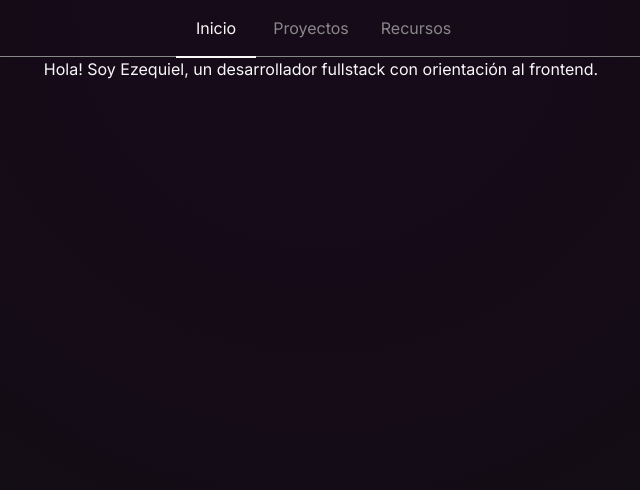
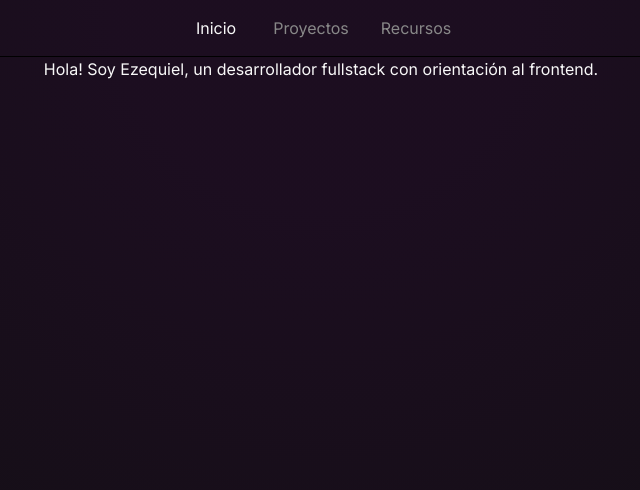
Before and after one commit to echudev/portfolio, a Next.js app: page / in a window 1280 px wide. Shown: the top 490 px of the page, without its empty margins (319-959 px from the left). Built offline with nearby package versions, Linux system fonts and the light colour scheme.

Commit message:
corrección estilos

```diff
--- a/app/globals.css
+++ b/app/globals.css
@@ -9,7 +9,7 @@
     align-items: center;
     color: #f8f8f8;
     background-color: hsl(287, 30%, 0%);
-    background-image: radial-gradient(circle at top, hsl(287,40%, 7%) 20%, hsl(287, 0%, 6%));
+    background-image: radial-gradient(circle at top, hsl(287,40%, 9%) 20%, hsl(287, 0%, 6%));
     background-repeat: no-repeat;
     background-attachment: fixed;
     background-size: cover;
--- a/app/layout.tsx
+++ b/app/layout.tsx
@@ -5,7 +5,7 @@ import Navigation from "../components/Navigation";
 const inter = Inter({ subsets: ["latin"] });
 
 export const metadata = {
-  title: "echudev",
+  title: "Ezequiel M.",
   description: "Portfolio from Echudev, web developer",
 };
 
--- a/components/Navigation.tsx
+++ b/components/Navigation.tsx
@@ -15,21 +15,21 @@ const navLinks: NavLink[] = [
     href: "/",
     style:
       "relative text-center inline-block z-10 w-[80px] leading-10 hover:text-Doctor transition",
-    activeStyle: `text-Doctor relative text-center inline-block z-10 w-[80px] leading-10 hover:text-Doctor transition pb-2 border-b-2 border-Doctor `,
+    activeStyle: `text-Doctor relative text-center inline-block z-10 w-[80px] leading-10 hover:text-Doctor transition`,
   },
   {
     name: "Proyectos",
     href: "/projects",
     style:
       "relative text-center inline-block z-10 w-[110px] leading-10 hover:text-Doctor transition",
-    activeStyle: `text-Doctor relative text-center inline-block z-10 w-[110px] leading-10 hover:text-Doctor transition pb-2 border-b-2 border-Doctor `,
+    activeStyle: `text-Doctor relative text-center inline-block z-10 w-[110px] leading-10 hover:text-Doctor transition`,
   },
   {
     name: "Recursos",
     href: "/resources",
     style:
       "relative text-center inline-block z-10 w-[100px] leading-10 hover:text-Doctor transition",
-    activeStyle: `text-Doctor relative text-center inline-block z-10 w-[100px] leading-10 hover:text-Doctor transition pb-2 border-b-2 border-Doctor `,
+    activeStyle: `text-Doctor relative text-center inline-block z-10 w-[100px] leading-10 hover:text-Doctor transition `,
   },
 ];
 
@@ -37,7 +37,7 @@ const Navigation = () => {
   const pathname = usePathname();
   const hoverBkg = useRef<HTMLDivElement>(null);
 
-  function handleMouseEnter(event: React.MouseEvent<HTMLAnchorElement>) {
+  function handleMouseClick(event: React.MouseEvent<HTMLAnchorElement>) {
     let targetElement = event.target as HTMLAnchorElement;
     let { offsetLeft, offsetWidth } = targetElement;
     if (hoverBkg.current) {
@@ -46,14 +46,14 @@ const Navigation = () => {
       hoverBkg.current.style.backgroundColor = "rgba(68, 68, 68, 0.5)";
     }
   }
-  function handleMouseLeave() {
-    if (hoverBkg.current) {
-      hoverBkg.current.style.backgroundColor = "transparent";
-    }
-  }
+  // function handleMouseLeave() {
+  //   if (hoverBkg.current) {
+  //     hoverBkg.current.style.backgroundColor = "transparent";
+  //   }
+  // }
 
   return (
-    <nav className="w-screen mt-2 pb-2 z-50 border-b-[1px] border-Argent">
+    <nav className="w-screen mt-2 pb-2 z-50 border-b border-black">
       <div
         aria-label="navLinks container"
         className="relative mx-auto w-[290px] h-10 text-Argent select-none"
@@ -71,8 +71,7 @@ const Navigation = () => {
             <Link
               key={i}
               href={link.href}
-              onMouseEnter={(e) => handleMouseEnter(e)}
-              onMouseLeave={handleMouseLeave}
+              onClick={(e) => handleMouseClick(e)}
               className={isActive ? link.activeStyle : link.style}
             >
               {link.name}
```
